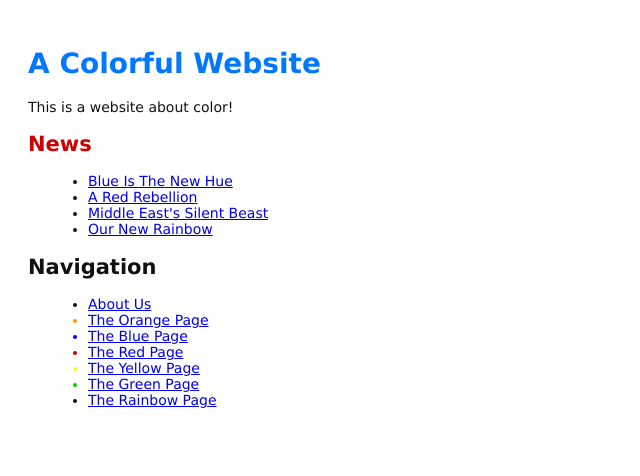
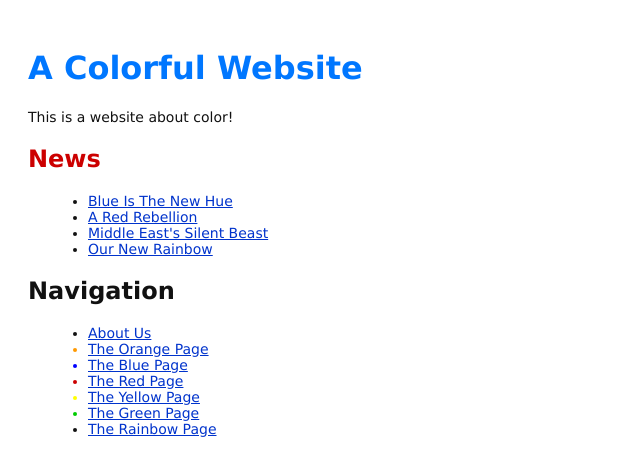
Before and after one commit to vigor-13/rys-git-tutorial, a plain HTML site: page index.html in a window 1280 px wide. Shown: the whole page, without its empty margins (0-640 px from the left). Drawn offline with Linux system fonts and the light colour scheme.

Commit message:
Add CSS styles for headings and links

```diff
--- a/style.css
+++ b/style.css
@@ -11,3 +11,17 @@ ul {
 ul {
   margin-left: 20px;
 }
+h1 {
+  font-size: 32px;
+}
+h2 {
+  font-size: 24px;
+}
+h3 {
+  font-size: 18px;
+  margin-left: 20px;
+}
+a:link,
+a:visited {
+  color: #03c;
+}
```
